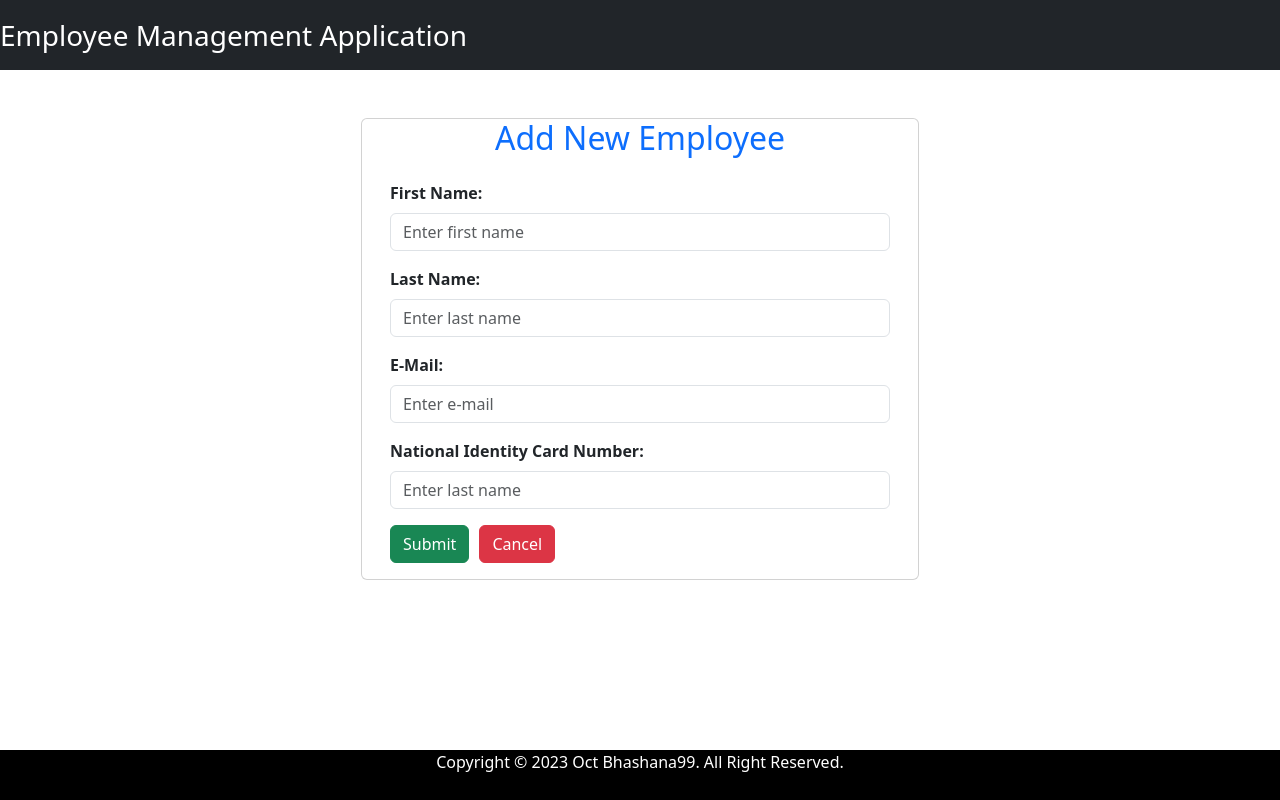
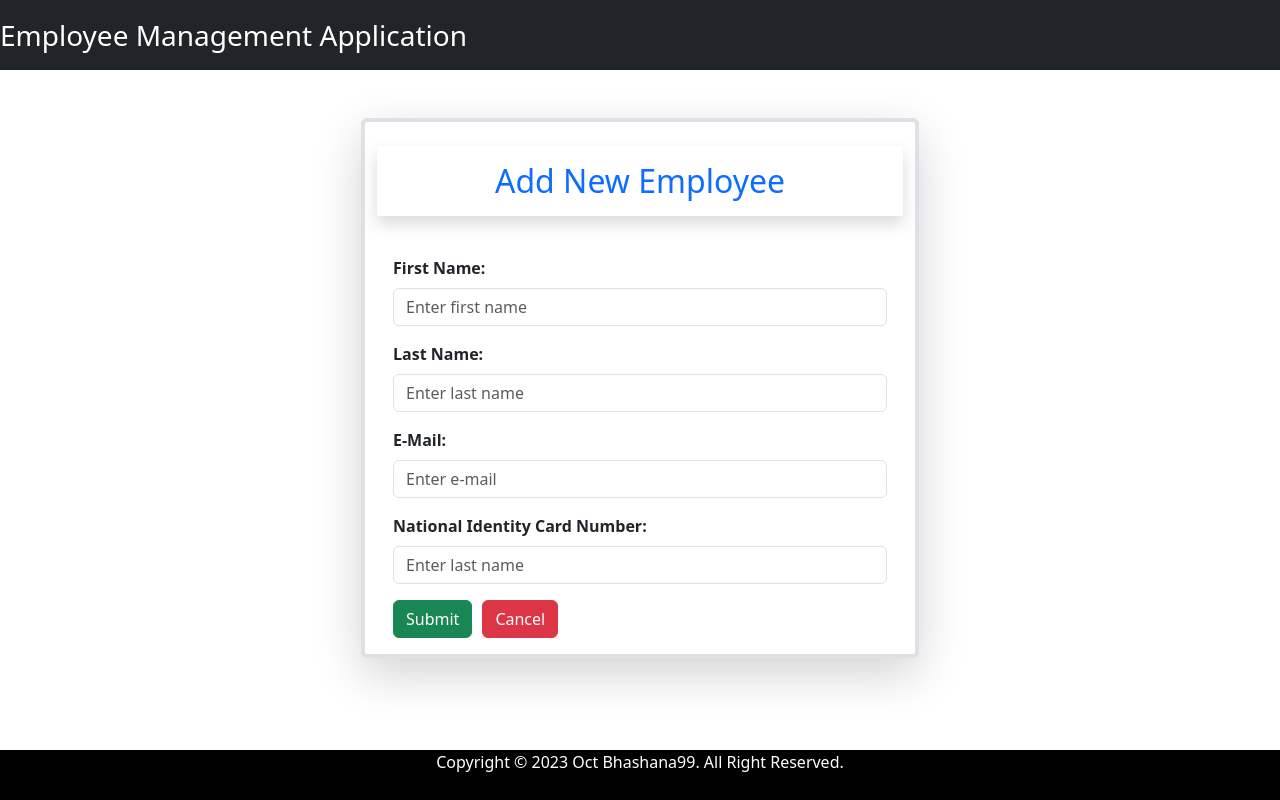
Before and after one commit to bhashana99/employee-ms-react-springBoot, a React (Create React App) app in the folder ems-frontend/: page /add-employee in a window 1280 px wide. Built offline with nearby package versions, Linux system fonts and the light colour scheme.

Commit message:
some styling for new employee component

```diff
--- a/ems-frontend/src/components/NewEmployeeComponent.jsx
+++ b/ems-frontend/src/components/NewEmployeeComponent.jsx
@@ -3,10 +3,10 @@ import React from 'react'
 const NewEmployeeComponent = () => {
   return (
     <div>
-      <div className="container mt-5 ">
+      <div className="container ">
         <div className="row">
-          <div className="card col-md-6 offset-md-3 offset-md-3">
-            <h2 className="text-center text-primary ">Add New Employee</h2>
+          <div className="card col-md-6 offset-md-3 offset-md-3 mt-5 border border-4 shadow-lg">
+            <h2 className="text-center text-primary shadow my-4 py-3 ">Add New Employee</h2>
             <div className="card-body">
               <form>
                 <div className="form-group mb-3">
```
